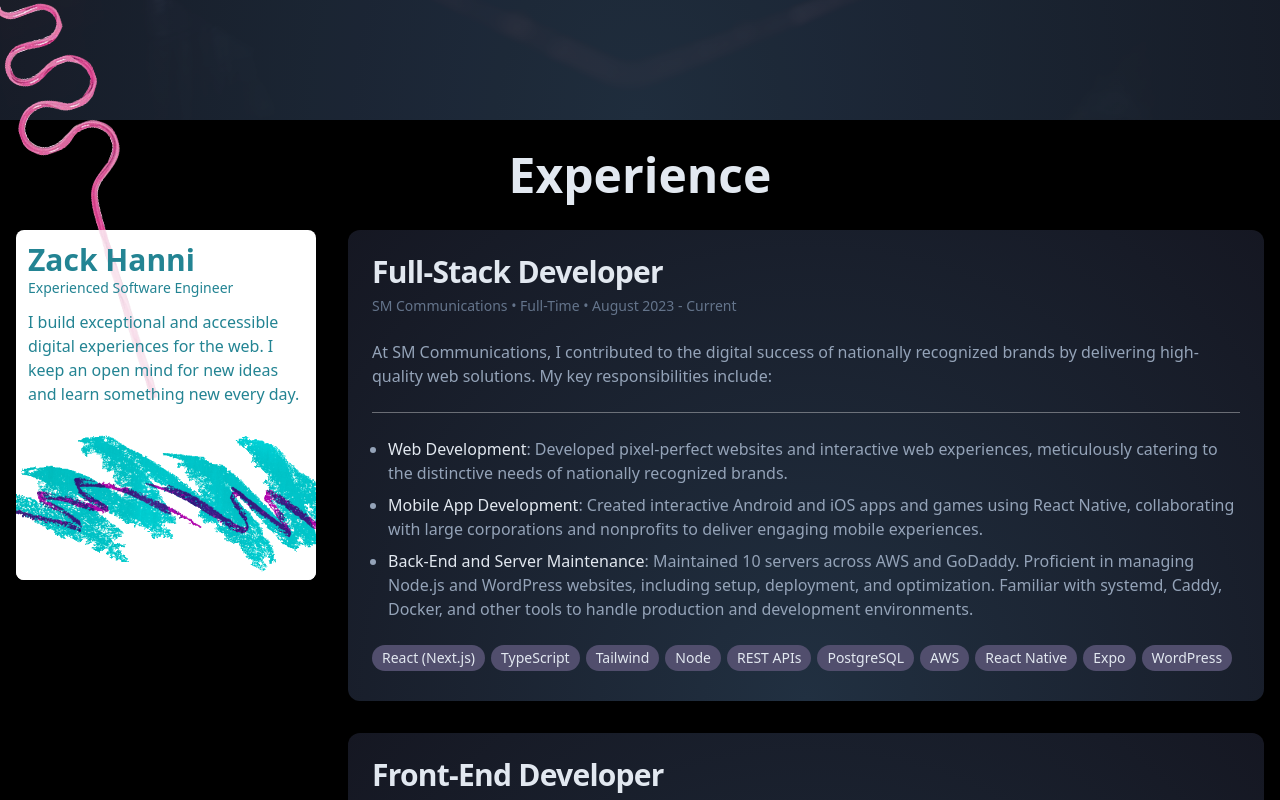
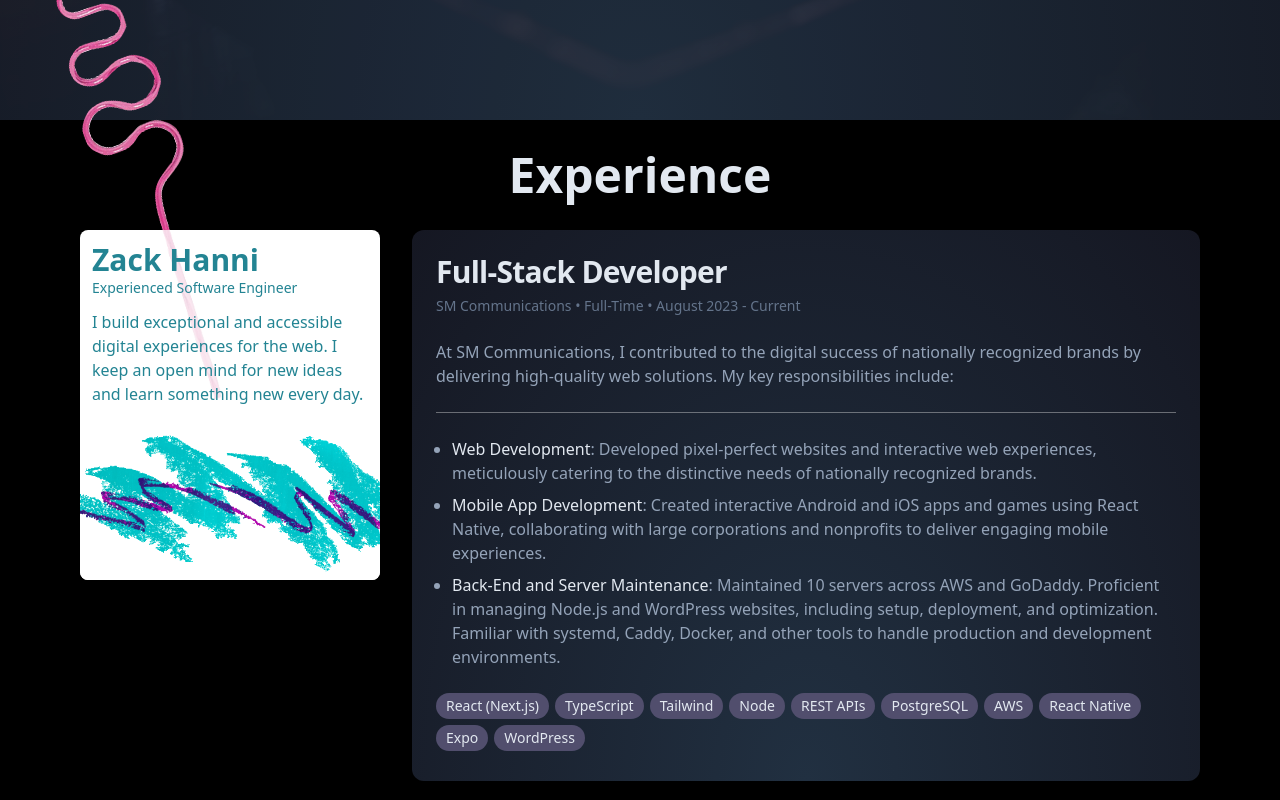
Before and after one commit to zackhanni/zachary.works, a Next.js app: page / in a window 1280 px wide. Shown: the part 680-1480 px from the top of the page. Built offline with nearby package versions, Linux system fonts and the light colour scheme.

Commit message:
added default container padding

```diff
--- a/tailwind.config.ts
+++ b/tailwind.config.ts
@@ -11,10 +11,10 @@ const config: Config = {
     container: {
       padding: {
         DEFAULT: "1rem",
-        // sm: "2rem",
-        // lg: "4rem",
-        // xl: "5rem",
-        // "2xl": "6rem",
+        sm: "2rem",
+        lg: "4rem",
+        xl: "5rem",
+        "2xl": "6rem",
       },
     },
     extend: {
```
